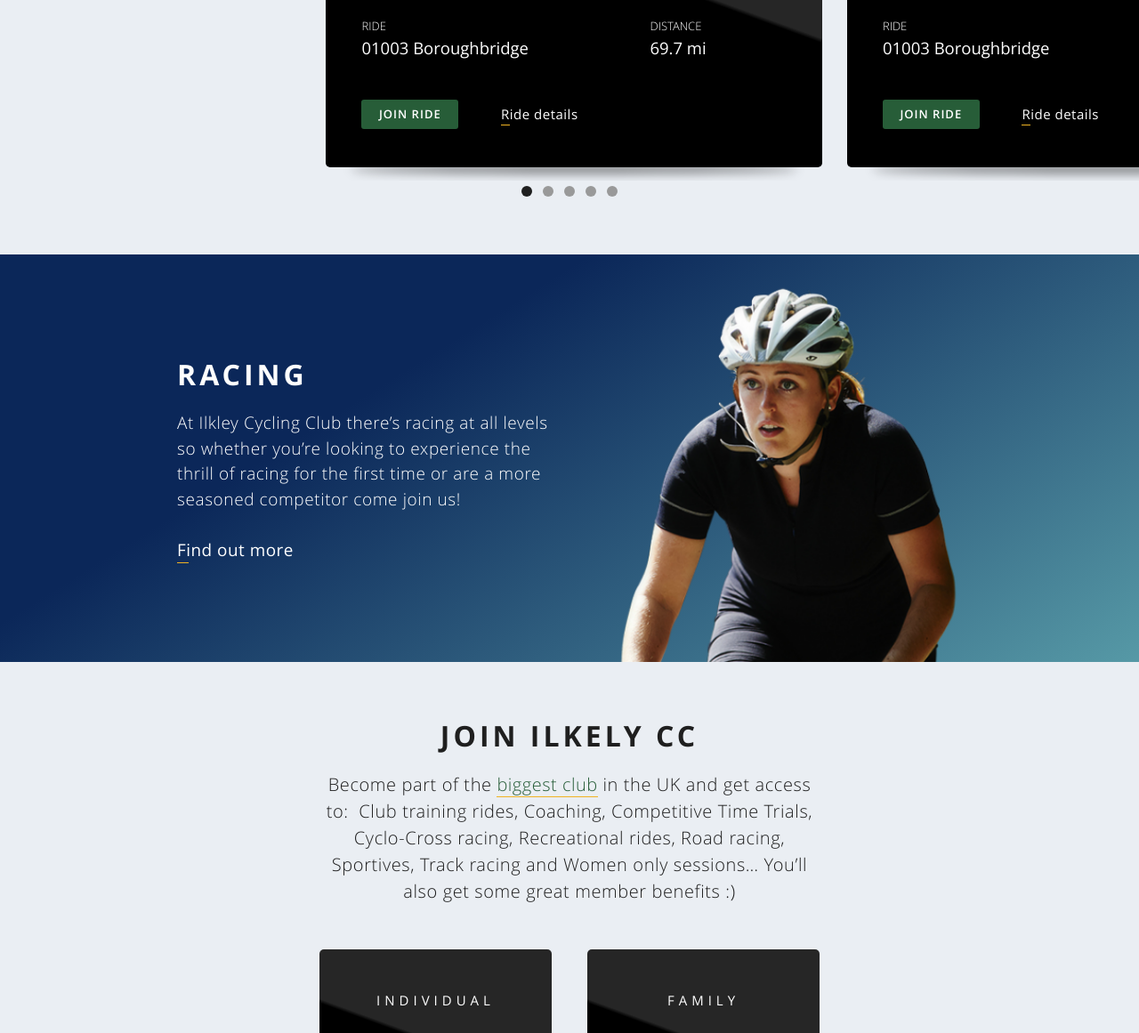
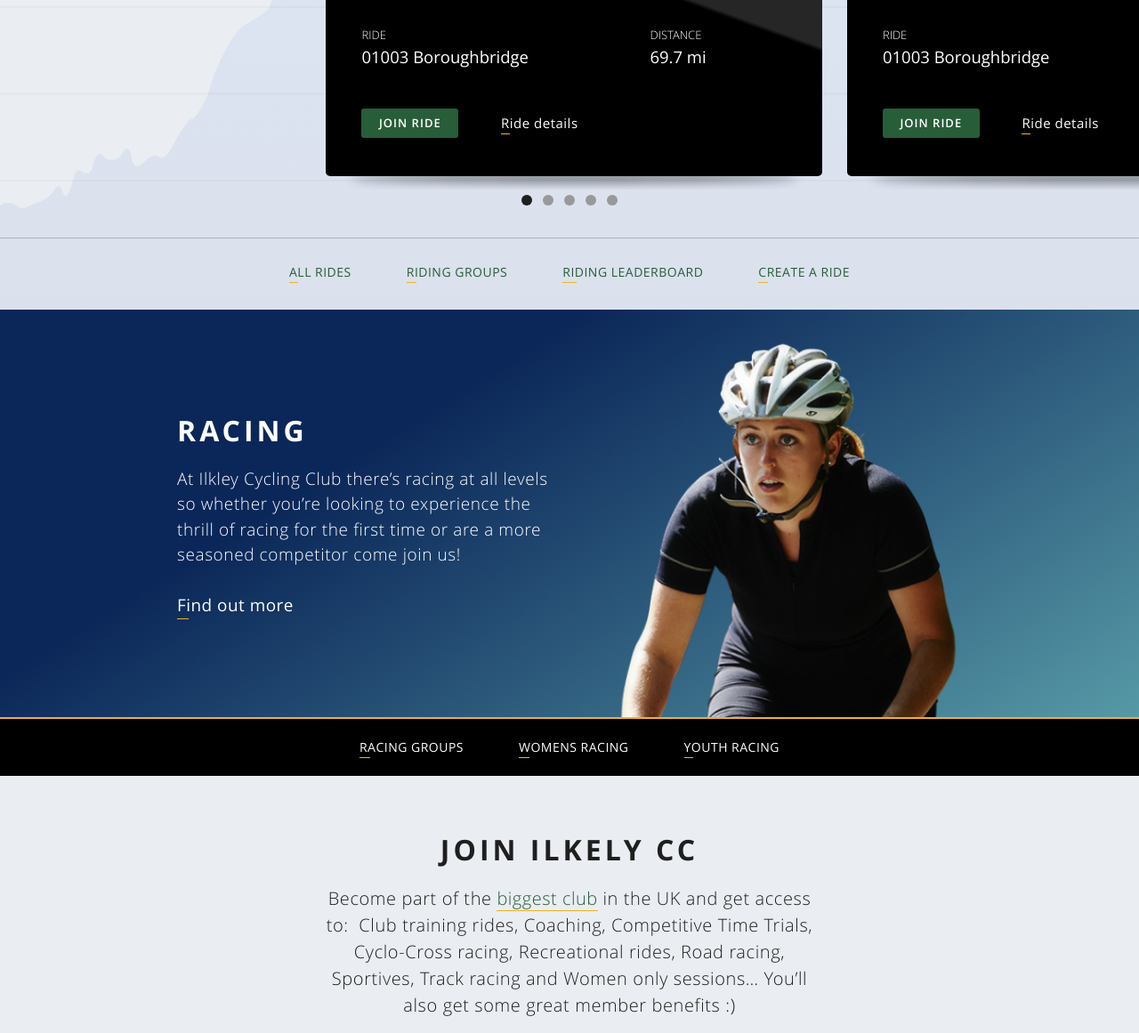
Before and after one commit to soilysound/ilkley, a website: page index.html in a window 1280 px wide. Shown: the part 339-1500 px from the top of the page at 89% size. Drawn offline with nearby package versions, Linux system fonts and the light colour scheme; a web font is replaced by a local one.

Commit message:
add carousel and promo nav

```diff
--- a/css/files/carousel.css
+++ b/css/files/carousel.css
@@ -1,4 +1,18 @@
-.carousel {
+.carousel__wrap {
+  background: url(/img/design/img-carousel-bg.svg);
+  background-size: cover;
+  padding: calc(var(--vw)) 0 calc(var(--vw) * 1.6);
+  color: var(--primary)
+}
+
+.carousel__nav {
+  background: #dbe1ed;
+}
+
+.carousel__wrap > .carousel {
+  margin-bottom: calc(var(--vw) * 1);
+  padding-bottom: calc(var(--vw) * 3);
+  border-bottom: 1px solid rgba(0,0,0,0.2)
 }
 
 .carousel__rail {
--- a/css/files/feature-promo.css
+++ b/css/files/feature-promo.css
@@ -1,5 +1,10 @@
-.feature-promo {
 
+
+.feature-promo__nav {
+  background: black;
+  color: white;
+  padding: 0.2em 0 0.25em;
+  border-top: 2px solid var(--secondary)
 }
 
 .feature-promo__body {
--- /dev/null
+++ b/css/files/localnav.css
@@ -0,0 +1,42 @@
+.localnav {
+  overflow: auto;
+  -webkit-overflow-scrolling: touch;
+  text-align: center;
+  -ms-overflow-style: none;
+  overflow: -moz-scrollbars-none;
+  scrollbar-width: none;
+  scroll-behavior: smooth;
+  scroll-snap-type: x none;
+}
+
+.localnav::-webkit-scrollbar {
+  width: 0 !important
+}
+
+.localnav__items[class] {
+  list-style: none;
+  display: flex;
+  justify-content: center;
+  width: 1px;
+  width: min-content;
+  scroll-snap-align: start
+}
+
+.localnav__item:not(:last-child) {
+  margin-right: calc(var(--vw) * 6)
+}
+
+.localnav__link {
+  display: block;
+  font-size: 14px;
+  padding: 1.1em 1px;
+  text-transform: uppercase;
+  white-space: nowrap;
+  letter-spacing: 2px;
+  font-weight: 500
+}
+
+.localnav__link span {
+  display: block;
+  padding: 0.1em 0
+}
--- a/css/styles.css
+++ b/css/styles.css
@@ -16,4 +16,5 @@
 @import "files/hero-promo.css";
 @import "files/feature-promo.css";
 @import "files/login.css";
+@import "files/localnav.css";
 @import "files/skin.css";
--- a/index.html
+++ b/index.html
@@ -134,7 +134,8 @@
 
   <div class="site-body" role="main">
 
-    <div class="carousel block" data-role="carousel">
+    <div class="carousel__wrap">
+      <div class="carousel" data-role="carousel">
         <div class="carousel__rail" data-role="carousel-rail">
           <div class="carousel__item carousel__item--placeholder"></div>
           <div class="carousel__item" data-role="carousel-slide">
@@ -245,8 +246,21 @@
           <a href="#" class="carousel__dots-item"></a>
         </div>
       </div>
-
-    <div class="feature-promo feature-promo--t1 block">
+      <div class="localnav carousel__nav">
+        <ul class="localnav__items wrapper">
+          <li class="localnav__item"><a href="#" class="localnav__link"><span class="button-link button-link--animate">All
+                rides</span></a></li>
+          <li class="localnav__item"><a href="#" class="localnav__link"><span class="button-link button-link--animate">Riding
+                groups</span></a></li>
+          <li class="localnav__item"><a href="#" class="localnav__link"><span class="button-link button-link--animate">Riding
+                leaderboard</span></a></li>
+          <li class="localnav__item"><a href="#" class="localnav__link"><span class="button-link button-link--animate">Create
+                a ride</span></a></li>
+        </ul>
+      </div>
+    </div>
+    <div class="feature-promo__wrap block">
+      <div class="feature-promo feature-promo--t1">
         <div class="feature-promo__body wrapper">
           <div class="feature-promo__col-1">
             <h3 class="feature-promo__headline">Racing</h3>
@@ -258,6 +272,19 @@
           <div class="feature-promo__col-2">
             <img src="img/editorial/cyclist.png" class="feature-promo__image" alt="alt image" aria-hidden="true">
           </div>
+        </div>
+      </div>
+
+      <div class="localnav feature-promo__nav">
+        <ul class="localnav__items wrapper">
+          <li class="localnav__item"><a href="#" class="localnav__link"><span class="button-link button-link--animate">Racing
+                Groups</span></a></li>
+          <li class="localnav__item"><a href="#" class="localnav__link"><span class="button-link button-link--animate">Womens
+                Racing</span></a></li>
+          <li class="localnav__item"><a href="#" class="localnav__link"><span class="button-link button-link--animate">Youth
+                Racing</span></a></li>
+
+        </ul>
       </div>
     </div>
 
```
Also changed, not shown: img/design/img-carousel-bg.svg (added). Lines whose indentation alone changed are shown as unchanged.
